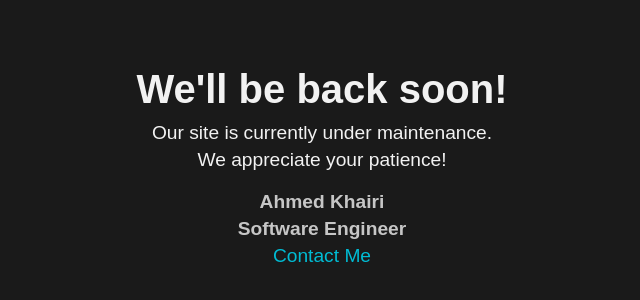
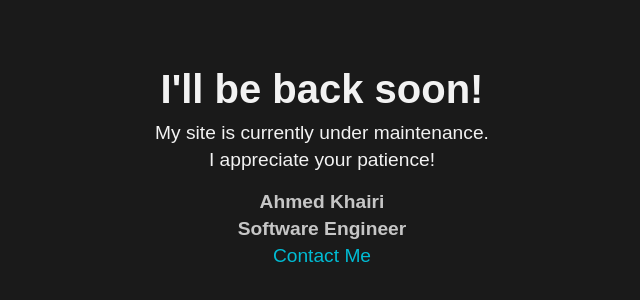
Before and after one commit to officialkhairi/officialkhairi, a plain HTML site: page index.html in a window 1280 px wide. Shown: the part 244-544 px from the top of the page, without its empty margins (318-958 px from the left). Drawn offline with Linux system fonts and the light colour scheme.

Commit message:
Update index.html

```diff
--- a/index.html
+++ b/index.html
@@ -54,9 +54,9 @@
 </head>
 <body>
   <div class="container">
-    <h1>We'll be back soon!</h1>
-    <p>Our site is currently under maintenance.</p>
-    <p>We appreciate your patience!</p>
+    <h1>I'll be back soon!</h1>
+    <p>My site is currently under maintenance.</p>
+    <p>I appreciate your patience!</p>
 
     <div class="name">
       <p>Ahmed Khairi</p>
```
